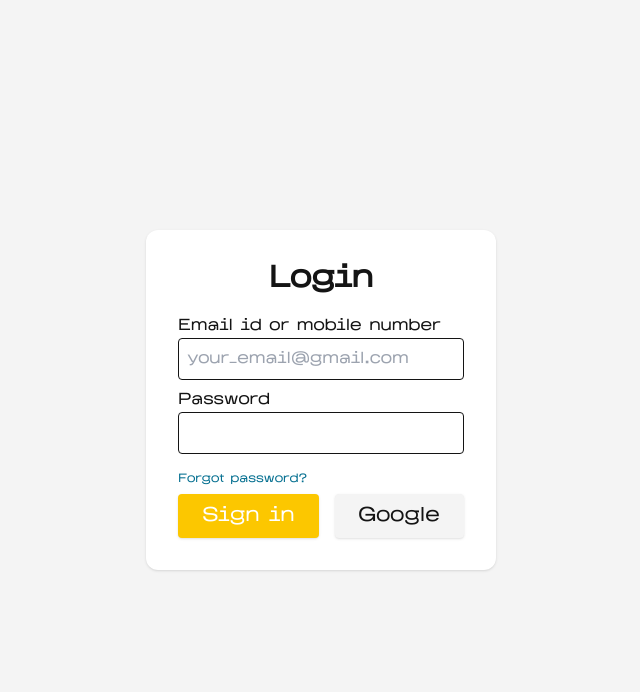
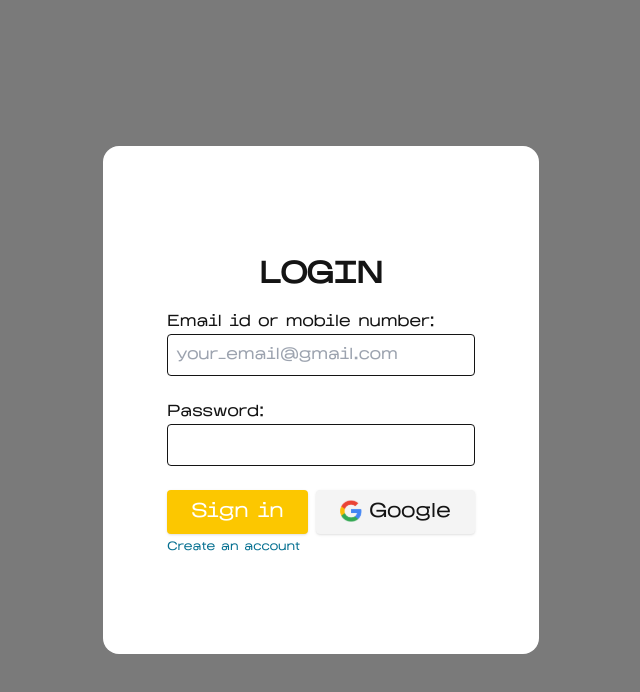
Before and after one commit to pillowskiy/shop, a Next.js app in the folder client/: page /auth in a window 1280 px wide. Shown: the top 692 px of the page, without its empty margins (319-959 px from the left). Built offline with nearby package versions, Linux system fonts and the light colour scheme; no server answers.

Commit message:
login page

```diff
--- a/client/src/components/screens/auth/Auth.tsx
+++ b/client/src/components/screens/auth/Auth.tsx
@@ -4,16 +4,24 @@ import Button from '@/components/ui/button/Button';
 import Input from '@/components/ui/input/Input';
 import { useAuth } from '@/hooks/useAuth';
 import { useUserActions } from '@/hooks/useUserActions';
-import { IRegister } from '@/types';
-import { FC, useState } from 'react';
+import type { IRegister } from '@/types';
+import { type FC, useState } from 'react';
 import { SubmitHandler, useForm } from 'react-hook-form';
 
+import Image from 'next/image';
+
 import * as constants from './constants';
+import { Modal } from '@/components/ui/popup/Modal';
+import Anchor from '@/components/ui/anchor/Anchor';
+
+import GoogleLogo from '@/assets/images/google.svg';
+import Logo from '@/assets/images/logo.svg';
 
 const Auth: FC = () => {
+  const action = useUserActions();
   const { isLoading } = useAuth();
-  const action = useUserActions();
   const [type, setType] = useState<'login' | 'register'>('login');
+  const [isModalOpen, setIsModalOpen] = useState(true);
 
   const {
     register,
@@ -31,12 +39,9 @@ const Auth: FC = () => {
 
   return (
     <Meta title={'Authorization'}>
-      <section className="flex justify-between h-screen">
-        <form
-          onSubmit={handleSubmit(onSubmit)}
-          className="round-2xl m-auto bg-white p-8 shadow rounded-xl"
-        >
-          <Heading className="mb-4 text-center capitalize" scale={'3xl'}>
+      <Modal active={isModalOpen} onClose={() => setIsModalOpen(false)}>
+        <form onSubmit={handleSubmit(onSubmit)} className="h-full">
+          <Heading className="my-4 text-center uppercase" scale={'3xl'}>
             {type}
           </Heading>
           <Input
@@ -47,9 +52,10 @@ const Auth: FC = () => {
                 message: 'Please enter a valid email',
               },
             })}
+            className="mb-6"
             error={errors.email?.message}
             placeholder="your_email@gmail.com"
-            title="Email id or mobile number"
+            title="Email id or mobile number:"
             type="email"
           />
           <Input
@@ -60,17 +66,20 @@ const Auth: FC = () => {
                 message: 'Please enter a valid password',
               },
             })}
+            className="mb-6"
             error={errors.password?.message}
-            title="Password"
+            title="Password:"
             type="password"
           />
-          <div className="py-1 cursor-pointer">
-            <a className="text-xs text-blue hover:border-b hover:border-blue transition-all">Forgot password?</a>
+          <div className="flex w-full justify-between text-center gap-2">
+            <Button type="submit">Sign in</Button>
+            <Button color="light" iconURL={GoogleLogo}>
+              Google
+            </Button>
           </div>
-          <Button type="submit">Sign in</Button>
-          <Button color="light" className="ml-4">Google</Button>
+          <Anchor href="/">Create an account</Anchor>
         </form>
-      </section>
+      </Modal>
     </Meta>
   );
 };
```
